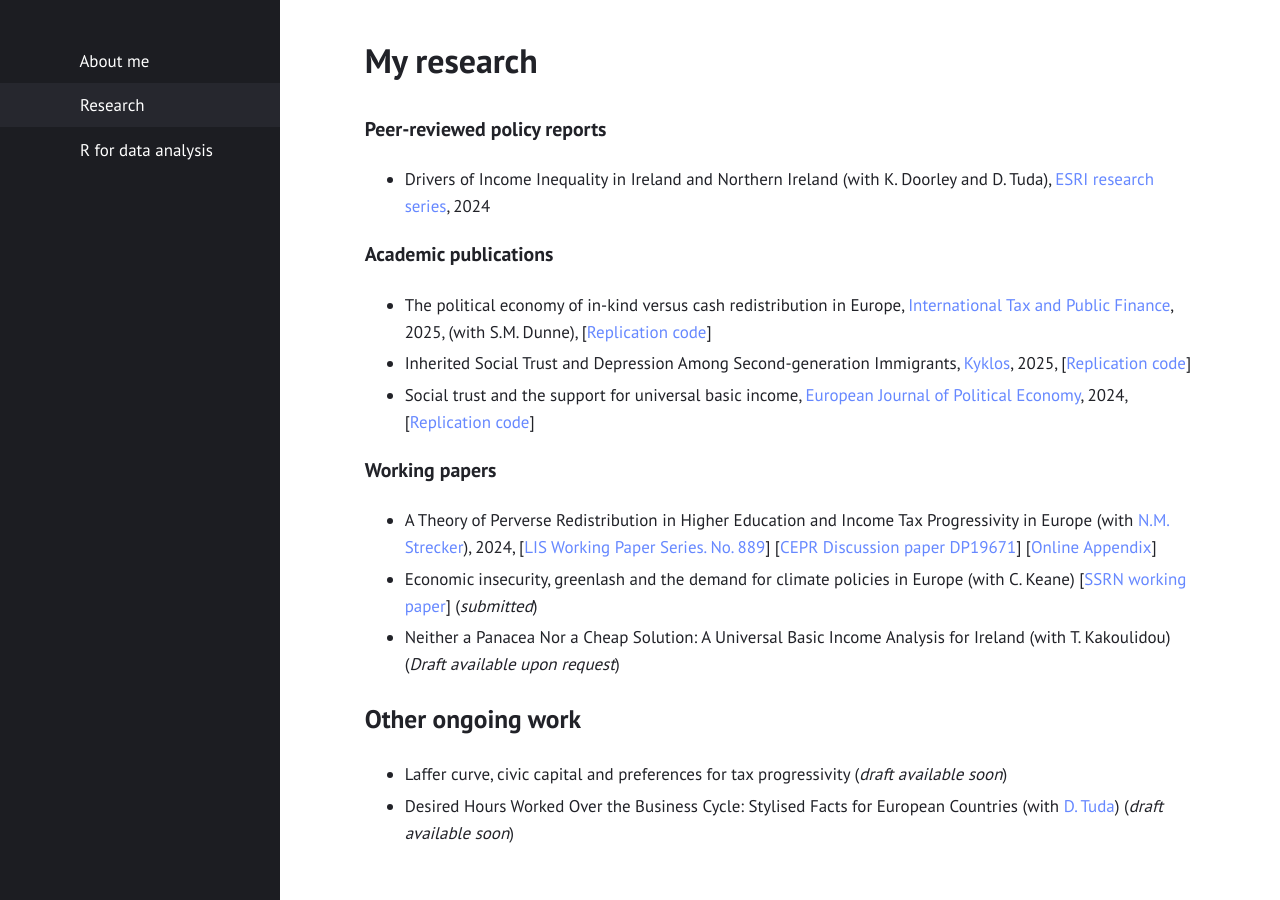
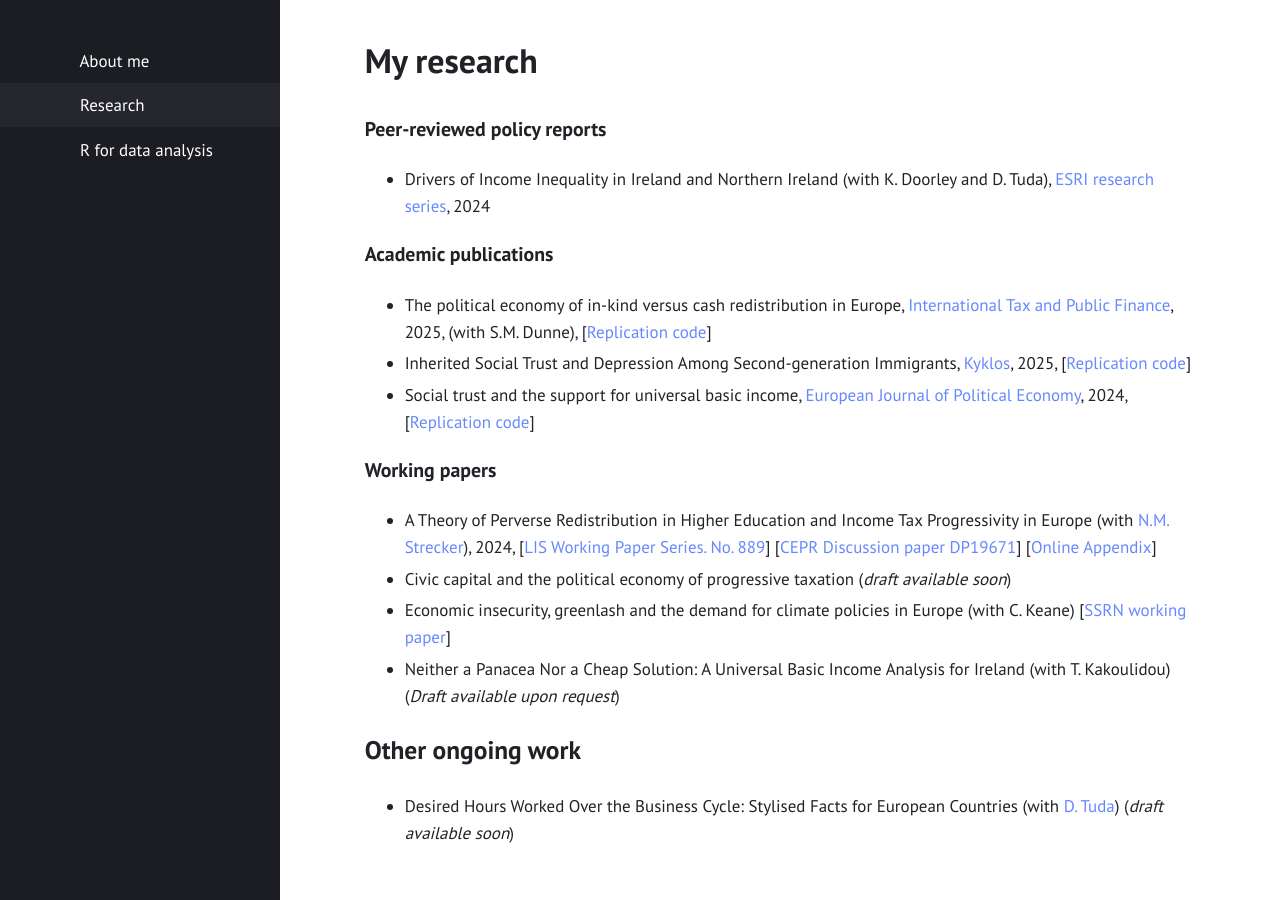
Before and after one commit to gubellom/gubellom.github.io, a Jekyll site: the page built from replication.md, in a window 1280 px wide. Built offline with Jekyll 4.4.1, drawn with Linux system fonts in a browser that asks for light colours.

Commit message:
Update replication.md
Signed-off-by: Michele Gubello <62111923+gubellom@users.noreply.github.com>

```diff
--- a/replication.md
+++ b/replication.md
@@ -31,10 +31,10 @@
 
 - A Theory of Perverse Redistribution in Higher Education and Income Tax Progressivity in Europe (with [N.M. Strecker](https://sites.google.com/site/nmstrecker/)), 2024, [[LIS Working Paper Series. No. 889](https://www.lisdatacenter.org/wps/liswps/889.pdf)] [[CEPR Discussion paper DP19671](https://cepr.org/publications/dp19671)] [[Online Appendix](https://sites.google.com/site/nmstrecker/GS-OA?authuser=0)]
 <!--     - Previously circulated as: *Weakly Progressive: Disproportionate Higher Education Attendance and the Structure of Income Taxes*, 2022, [[UCD Centre for Economic Research Working Paper Series 2022,  WP22/26](https://hdl.handle.net/10419/296672)] -->
-- Economic insecurity, greenlash and the demand for climate policies in Europe (with C. Keane) [[SSRN working paper](http://dx.doi.org/10.2139/ssrn.5111562 )] (*submitted*)
+- Civic capital and the political economy of progressive taxation (*draft available soon*)
+- Economic insecurity, greenlash and the demand for climate policies in Europe (with C. Keane) [[SSRN working paper](http://dx.doi.org/10.2139/ssrn.5111562 )]
 - Neither a Panacea Nor a Cheap Solution: A Universal Basic Income Analysis for Ireland (with T. Kakoulidou) (*Draft available upon request*)
 
 
 ## Other ongoing work
-- Laffer curve, civic capital and preferences for tax progressivity (*draft available soon*)
 - Desired Hours Worked Over the Business Cycle: Stylised Facts for European Countries (with [D. Tuda](https://sites.google.com/view/doratuda)) (*draft available soon*)
```
